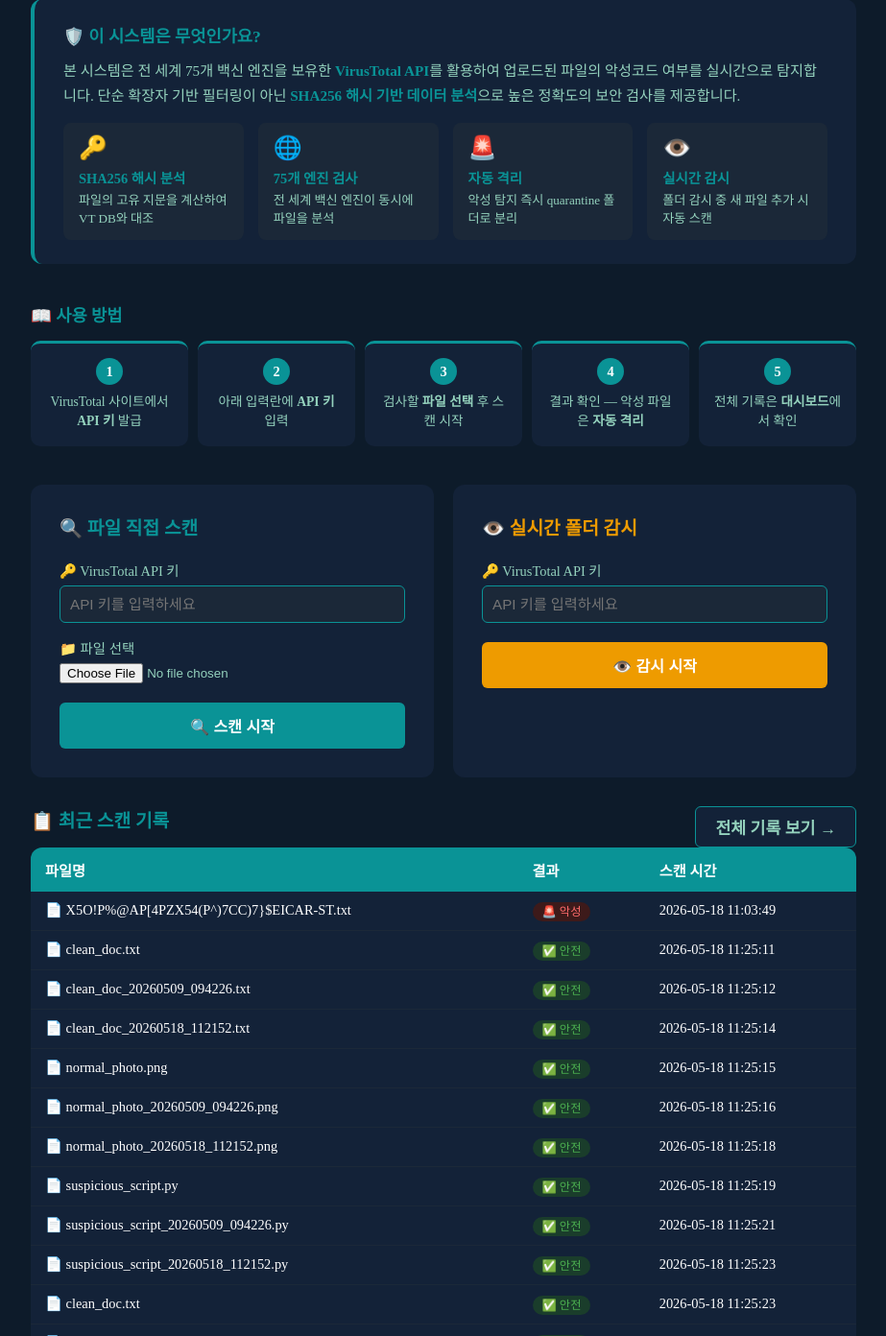
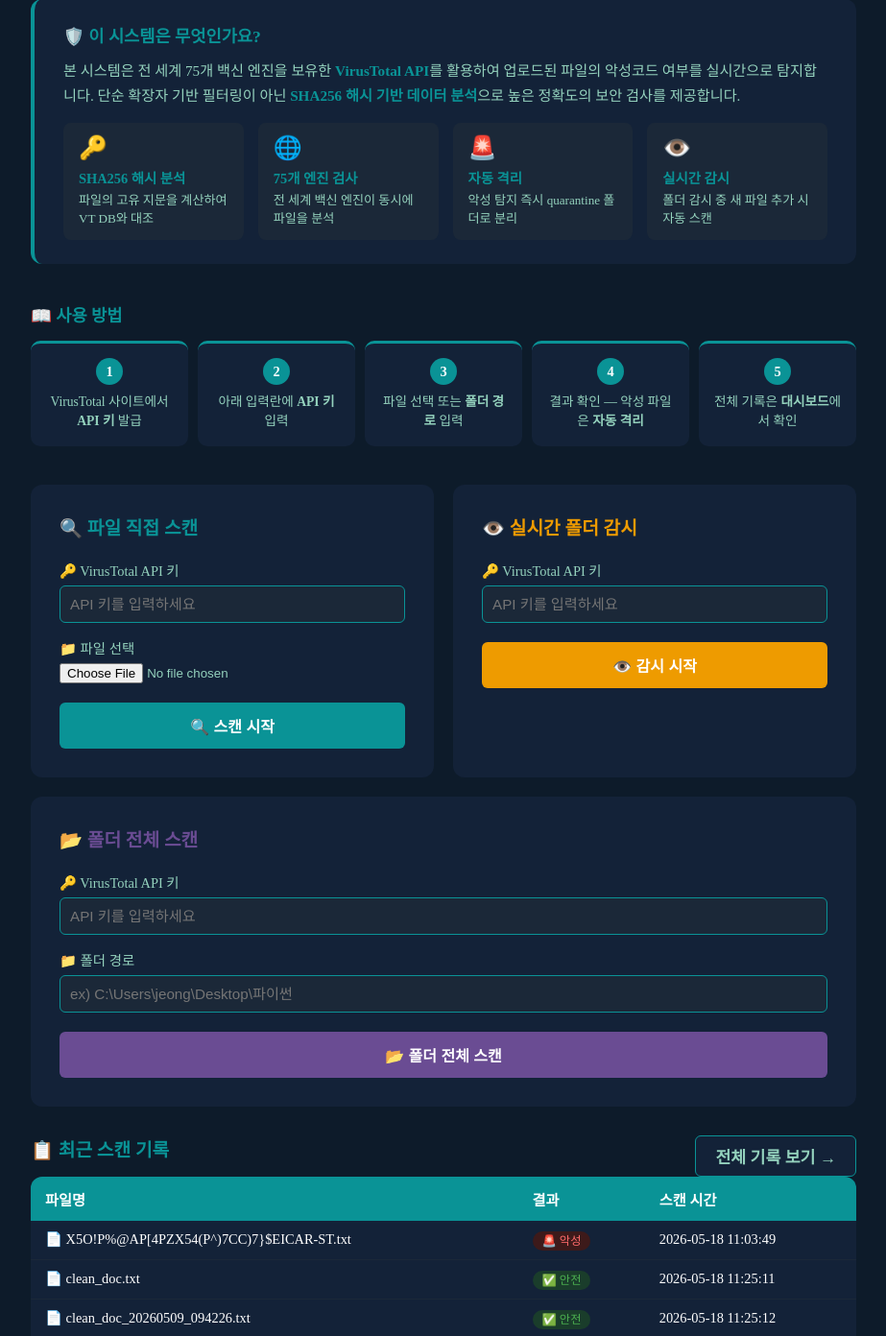
Before and after one commit to a39161026-dotcom/Mokpo-Security_check.py, a Django app: template templates/scanner/index.html in a window 1280 px wide. Shown: the part 154-1546 px from the top of the page at 96% size, without its empty margins (178-1101 px from the left). Run offline with Django 5.2, Linux system fonts and the light colour scheme; the template is opened without the code that fills it: values that come from a table or form of the project are taken from there, others are empty; data comes from the database, SQL or seed files in the repository; both versions use the stored data as it was after the commit; parts of the project's set-up code (start-up, migrations or seed data) failed here and were passed over.

Commit message:
폴더 스캔 기능 추가 및 대시보드 통계 수정

```diff
--- a/scanner/forms.py
+++ b/scanner/forms.py
@@ -6,4 +6,16 @@ class UploadFileForm(forms.Form):
         widget=forms.PasswordInput(attrs={'placeholder': 'API 키를 입력하세요'}),
         max_length=100
     )
-    file = forms.FileField(label='파일 선택')
+    file = forms.FileField(label='파일 선택', required=False)
+
+class FolderScanForm(forms.Form):
+    api_key = forms.CharField(
+        label='VirusTotal API 키',
+        widget=forms.PasswordInput(attrs={'placeholder': 'API 키를 입력하세요'}),
+        max_length=100
+    )
+    folder_path = forms.CharField(
+        label='폴더 경로',
+        widget=forms.TextInput(attrs={'placeholder': 'ex) C:\\Users\\jeong\\Desktop\\파이썬'}),
+        max_length=500
+    )
--- a/templates/scanner/index.html
+++ b/templates/scanner/index.html
@@ -9,7 +9,6 @@
         h1 { color: #0A9396; font-size: 2.5em; text-align: center; margin-bottom: 10px; }
         .subtitle { color: #94D2BD; text-align: center; margin-bottom: 20px; font-size: 1.1em; }
 
-        /* 소개 배너 */
         .intro { max-width: 860px; margin: 0 auto 40px auto; background: #132238; border-radius: 12px; padding: 25px 30px; border-left: 4px solid #0A9396; }
         .intro h2 { color: #0A9396; font-size: 1.1em; margin-bottom: 12px; }
         .intro p { color: #94D2BD; font-size: 0.95em; line-height: 1.7; margin-bottom: 15px; }
@@ -19,7 +18,6 @@
         .intro-item .title { color: #0A9396; font-size: 0.9em; font-weight: bold; margin-bottom: 4px; }
         .intro-item .desc { color: #94D2BD; font-size: 0.82em; line-height: 1.5; }
 
-        /* 사용법 */
         .howto { max-width: 860px; margin: 0 auto 40px auto; }
         .howto h2 { color: #0A9396; font-size: 1.1em; margin-bottom: 15px; }
         .steps { display: flex; gap: 10px; flex-wrap: wrap; }
@@ -27,25 +25,36 @@
         .step-num { background: #0A9396; color: white; width: 28px; height: 28px; border-radius: 50%; display: flex; align-items: center; justify-content: center; margin: 0 auto 8px auto; font-size: 0.9em; font-weight: bold; }
         .step p { color: #94D2BD; font-size: 0.85em; line-height: 1.5; }
 
-        .top-grid { display: flex; gap: 20px; justify-content: center; flex-wrap: wrap; margin-bottom: 30px; }
+        .top-grid { display: flex; gap: 20px; justify-content: center; flex-wrap: wrap; margin-bottom: 20px; }
         .box { background: #132238; padding: 30px; border-radius: 12px; width: 420px; }
         .box h3 { margin-bottom: 20px; font-size: 1.2em; }
         label { display: block; color: #94D2BD; margin-bottom: 6px; font-size: 0.9em; }
-        input[type="password"] { width: 100%; padding: 10px; margin-bottom: 15px; background: #1B2838; border: 1px solid #0A9396; border-radius: 6px; color: white; font-size: 0.95em; }
+        input[type="password"], input[type="text"] { width: 100%; padding: 10px; margin-bottom: 15px; background: #1B2838; border: 1px solid #0A9396; border-radius: 6px; color: white; font-size: 0.95em; }
         input[type="file"] { color: #94D2BD; margin-bottom: 15px; width: 100%; }
         .btn { width: 100%; padding: 12px; border: none; border-radius: 6px; cursor: pointer; font-size: 1em; font-weight: bold; margin-top: 5px; }
         .btn-scan { background: #0A9396; color: white; }
         .btn-scan:hover { background: #077a7d; }
+        .btn-folder { background: #6A4C93; color: white; }
+        .btn-folder:hover { background: #553b78; }
         .btn-watch { background: #EE9B00; color: white; }
         .btn-watch:hover { background: #cc8400; }
         .btn-dashboard { background: #132238; color: #94D2BD; border: 1px solid #0A9396; padding: 8px 20px; border-radius: 6px; text-decoration: none; float: right; font-size: 0.9em; }
         .btn-dashboard:hover { background: #0A9396; color: white; }
+
         .result { margin-top: 20px; padding: 20px; border-radius: 10px; text-align: center; }
         .safe { background: #1A3D2B; border: 1px solid #0A9396; }
         .danger { background: #3D1A1A; border: 1px solid #ff4444; }
         .result .filename { font-size: 1.1em; font-weight: bold; margin-bottom: 8px; }
         .result .status { font-size: 1.6em; }
         .watching { background: #1A3A2A; border: 1px solid #EE9B00; padding: 15px; border-radius: 10px; text-align: center; color: #EE9B00; }
+
+        /* 폴더 스캔 결과 테이블 */
+        .folder-result { max-width: 860px; margin: 0 auto 30px auto; }
+        .folder-result h3 { color: #6A4C93; margin-bottom: 15px; font-size: 1.1em; }
+        .folder-result table { width: 100%; border-collapse: collapse; background: #132238; border-radius: 12px; overflow: hidden; }
+        .folder-result th { background: #6A4C93; padding: 10px 15px; text-align: left; font-size: 0.95em; }
+        .folder-result td { padding: 10px 15px; border-bottom: 1px solid #1B2838; font-size: 0.9em; }
+
         .history { max-width: 860px; margin: 0 auto; }
         .history h3 { color: #0A9396; margin-bottom: 15px; font-size: 1.2em; }
         table { width: 100%; border-collapse: collapse; background: #132238; border-radius: 12px; overflow: hidden; }
@@ -67,26 +76,10 @@
         <h2>🛡️ 이 시스템은 무엇인가요?</h2>
         <p>본 시스템은 전 세계 75개 백신 엔진을 보유한 <strong style="color:#0A9396">VirusTotal API</strong>를 활용하여 업로드된 파일의 악성코드 여부를 실시간으로 탐지합니다. 단순 확장자 기반 필터링이 아닌 <strong style="color:#0A9396">SHA256 해시 기반 데이터 분석</strong>으로 높은 정확도의 보안 검사를 제공합니다.</p>
         <div class="intro-grid">
-            <div class="intro-item">
-                <div class="icon">🔑</div>
-                <div class="title">SHA256 해시 분석</div>
-                <div class="desc">파일의 고유 지문을 계산하여 VT DB와 대조</div>
-            </div>
-            <div class="intro-item">
-                <div class="icon">🌐</div>
-                <div class="title">75개 엔진 검사</div>
-                <div class="desc">전 세계 백신 엔진이 동시에 파일을 분석</div>
-            </div>
-            <div class="intro-item">
-                <div class="icon">🚨</div>
-                <div class="title">자동 격리</div>
-                <div class="desc">악성 탐지 즉시 quarantine 폴더로 분리</div>
-            </div>
-            <div class="intro-item">
-                <div class="icon">👁️</div>
-                <div class="title">실시간 감시</div>
-                <div class="desc">폴더 감시 중 새 파일 추가 시 자동 스캔</div>
-            </div>
+            <div class="intro-item"><div class="icon">🔑</div><div class="title">SHA256 해시 분석</div><div class="desc">파일의 고유 지문을 계산하여 VT DB와 대조</div></div>
+            <div class="intro-item"><div class="icon">🌐</div><div class="title">75개 엔진 검사</div><div class="desc">전 세계 백신 엔진이 동시에 파일을 분석</div></div>
+            <div class="intro-item"><div class="icon">🚨</div><div class="title">자동 격리</div><div class="desc">악성 탐지 즉시 quarantine 폴더로 분리</div></div>
+            <div class="intro-item"><div class="icon">👁️</div><div class="title">실시간 감시</div><div class="desc">폴더 감시 중 새 파일 추가 시 자동 스캔</div></div>
         </div>
     </div>
 
@@ -94,26 +87,11 @@
     <div class="howto">
         <h2>📖 사용 방법</h2>
         <div class="steps">
-            <div class="step">
-                <div class="step-num">1</div>
-                <p>VirusTotal 사이트에서 <strong>API 키</strong> 발급</p>
-            </div>
-            <div class="step">
-                <div class="step-num">2</div>
-                <p>아래 입력란에 <strong>API 키</strong> 입력</p>
-            </div>
-            <div class="step">
-                <div class="step-num">3</div>
-                <p>검사할 <strong>파일 선택</strong> 후 스캔 시작</p>
-            </div>
-            <div class="step">
-                <div class="step-num">4</div>
-                <p>결과 확인 — 악성 파일은 <strong>자동 격리</strong></p>
-            </div>
-            <div class="step">
-                <div class="step-num">5</div>
-                <p>전체 기록은 <strong>대시보드</strong>에서 확인</p>
-            </div>
+            <div class="step"><div class="step-num">1</div><p>VirusTotal 사이트에서 <strong>API 키</strong> 발급</p></div>
+            <div class="step"><div class="step-num">2</div><p>아래 입력란에 <strong>API 키</strong> 입력</p></div>
+            <div class="step"><div class="step-num">3</div><p>파일 선택 또는 <strong>폴더 경로</strong> 입력</p></div>
+            <div class="step"><div class="step-num">4</div><p>결과 확인 — 악성 파일은 <strong>자동 격리</strong></p></div>
+            <div class="step"><div class="step-num">5</div><p>전체 기록은 <strong>대시보드</strong>에서 확인</p></div>
         </div>
     </div>
 
@@ -130,7 +108,6 @@
                 {{ form.file }}
                 <button type="submit" class="btn btn-scan">🔍 스캔 시작</button>
             </form>
-
             {% if result and not result.watch %}
             <div class="result {% if result.is_safe %}safe{% else %}danger{% endif %}">
                 <div class="filename">📄 {{ result.filename }}</div>
@@ -158,6 +135,45 @@
             {% endif %}
         </div>
     </div>
+
+    <!-- 폴더 전체 스캔 -->
+    <div style="max-width:860px; margin: 0 auto 30px auto;">
+        <div class="box" style="width:100%;">
+            <h3 style="color:#6A4C93">📂 폴더 전체 스캔</h3>
+            <form method="post">
+                {% csrf_token %}
+                <input type="hidden" name="action" value="folder_scan">
+                <label>🔑 VirusTotal API 키</label>
+                {{ folder_form.api_key }}
+                <label>📁 폴더 경로</label>
+                {{ folder_form.folder_path }}
+                <button type="submit" class="btn btn-folder">📂 폴더 전체 스캔</button>
+            </form>
+        </div>
+    </div>
+
+    <!-- 폴더 스캔 결과 -->
+    {% if folder_results %}
+    <div class="folder-result">
+        <h3>📂 폴더 스캔 결과</h3>
+        <table>
+            <thead>
+                <tr>
+                    <th>파일명</th>
+                    <th>결과</th>
+                </tr>
+            </thead>
+            <tbody>
+                {% for r in folder_results %}
+                <tr>
+                    <td>📄 {{ r.filename }}</td>
+                    <td>{{ r.status }}</td>
+                </tr>
+                {% endfor %}
+            </tbody>
+        </table>
+    </div>
+    {% endif %}
 
     <!-- 스캔 히스토리 -->
     <div class="history">
```
Also changed, not shown: scanner/views.py (+52 -6 lines), templates/scanner/dashboard.html (+2 -9 lines), db.sqlite3, 1 other file.
